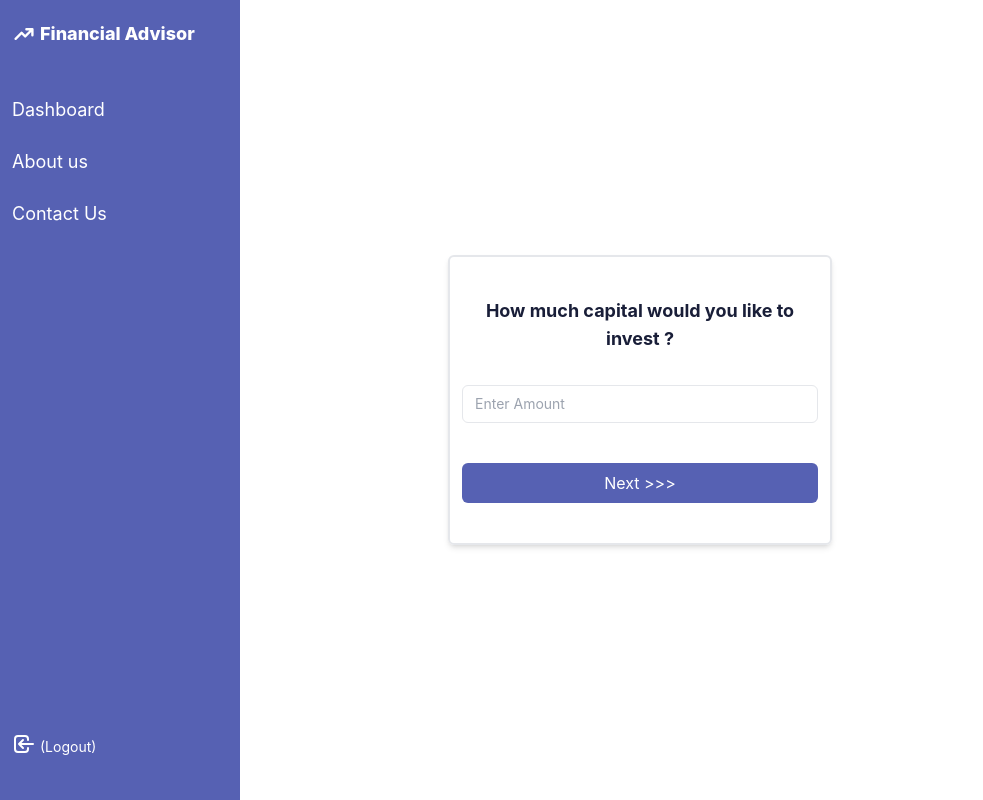
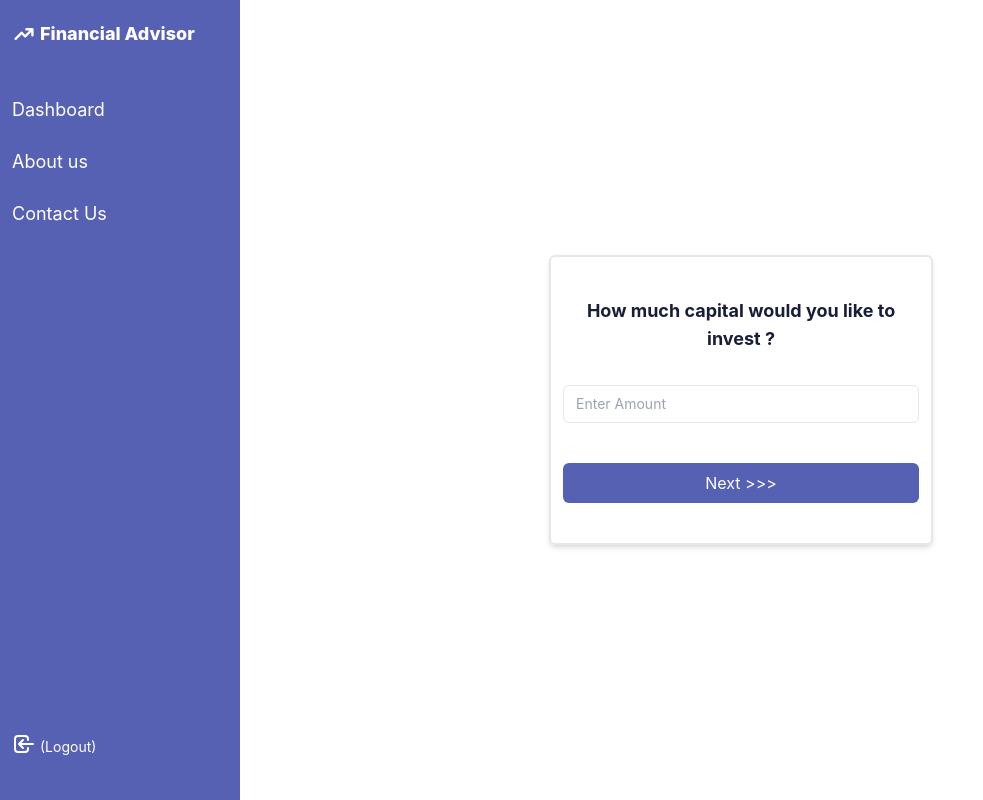
Before and after one commit to AMLCapstoneProjectTerm3/financial-advisor-frontend, a React (Create React App) app: page /dashboard in a window 1280 px wide. Shown: the top 800 px of the page, without its empty margins (0-983 px from the left). Built offline with nearby package versions, Linux system fonts and the light colour scheme; no server answers; sample sign-in values are in the browser's storage.

Commit message:
Changing UI for graph

```diff
--- a/src/api.js
+++ b/src/api.js
@@ -4,7 +4,8 @@ export const URLs = {
     development: 'http://localhost:8000'
 }
 
-export const BASE_URL = process.env.REACT_APP_NGROK || URLs.staging
+// export const BASE_URL = process.env.REACT_APP_NGROK || URLs.staging
+export const BASE_URL = URLs.development
 
 export const API = {
     TEST: '/tests',
--- a/src/pages/Dashboard.js
+++ b/src/pages/Dashboard.js
@@ -188,7 +188,9 @@ export default class Dashboard extends Component {
 
   render() {
     return (
-      <div>
+      <div className="flex flex-grow flex-row">
+        <div className="w-0 h-0 sm:h-full sm:w-60"></div>
+        <div className="w-full">
         <StepOne
           stockAmount={this.state.stockAmount}
           onAmountChange={this.onAmountChange.bind(this)}
@@ -207,6 +209,7 @@ export default class Dashboard extends Component {
         )}
         {/* <GraphDisplay stocks={this.state.graphStock}/> */}
       </div>
+      </div>
     );
   }
 }
```
